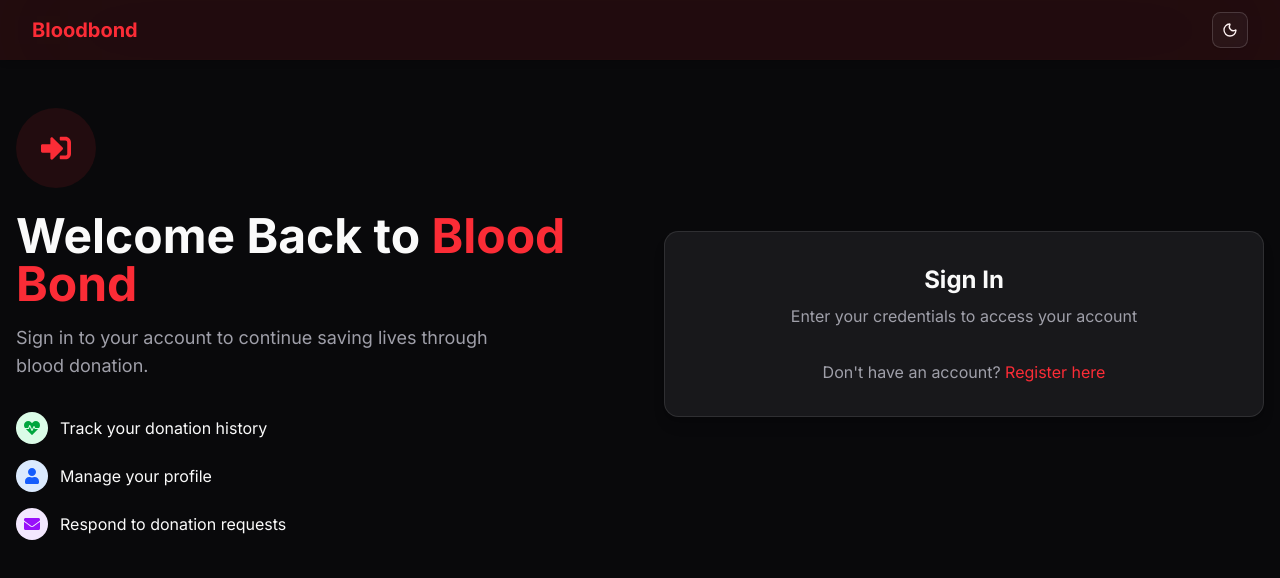
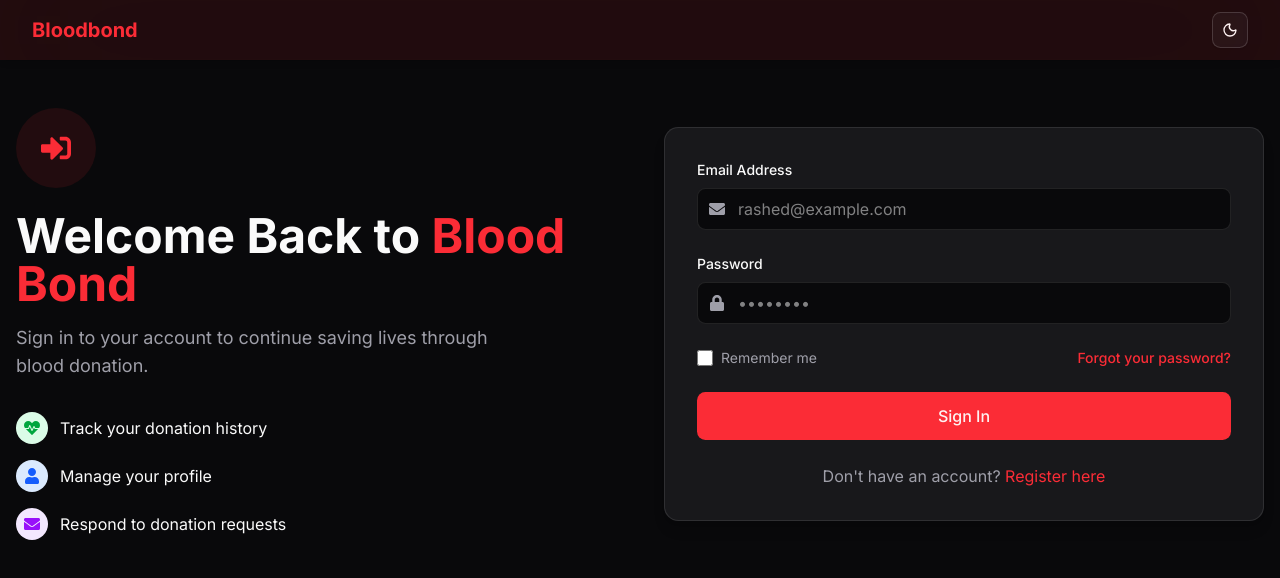
Before and after one commit to rashedulraha/BloodBond-Client, a React (Vite) app: page /login in a window 1280 px wide. Shown: the top 578 px of the page. Built offline with nearby package versions, Linux system fonts and the light colour scheme; no server answers.

Commit message:
login form

```diff
--- a/src/Page/Auth/Login/Login.tsx
+++ b/src/Page/Auth/Login/Login.tsx
@@ -88,15 +88,124 @@ const LoginPage = () => {
 
           {/* Right Column - Login Form */}
           <div className="bg-card rounded-xl shadow-lg p-8 border border-border">
-            <div className="text-center mb-8">
-              <h2 className="text-2xl font-bold text-foreground mb-2">
-                Sign In
-              </h2>
-              <p className="text-muted-foreground">
-                Enter your credentials to access your account
-              </p>
-            </div>
+            <form onSubmit={handleSubmit(onInputSubmit)} className="space-y-6">
+              {/* Email Field */}
+              <div>
+                <label className="block text-sm font-medium text-foreground mb-2">
+                  Email Address
+                </label>
+                <div className="relative">
+                  <div className="absolute inset-y-0 left-0 pl-3 flex items-center pointer-events-none">
+                    <FaEnvelope className="text-muted-foreground" />
+                  </div>
+                  <input
+                    type="email"
+                    className={`w-full pl-10 pr-3 py-2 border ${
+                      errors.email ? "border-destructive" : "border-border"
+                    } rounded-md bg-background text-foreground focus:ring-2 focus:ring-primary focus:border-transparent`}
+                    placeholder="rashed@example.com"
+                    {...register("email", {
+                      required: "Email is required",
+                      pattern: {
+                        value: /^[A-Z0-9._%+-]+@[A-Z0-9.-]+\.[A-Z]{2,}$/i,
+                        message: "Invalid email address",
+                      },
+                    })}
+                  />
+                </div>
+                {errors.email && (
+                  <p className="mt-1 text-sm text-destructive">
+                    {errors.email.message}
+                  </p>
+                )}
+              </div>
 
+              {/* Password Field */}
+              <div>
+                <label className="block text-sm font-medium text-foreground mb-2">
+                  Password
+                </label>
+                <div className="relative">
+                  <div className="absolute inset-y-0 left-0 pl-3 flex items-center pointer-events-none">
+                    <FaLock className="text-muted-foreground" />
+                  </div>
+                  <input
+                    type="password"
+                    className={`w-full pl-10 pr-3 py-2 border ${
+                      errors.password ? "border-destructive" : "border-border"
+                    } rounded-md bg-background text-foreground focus:ring-2 focus:ring-primary focus:border-transparent`}
+                    placeholder="••••••••"
+                    {...register("password", {
+                      required: "Password is required",
+                      minLength: {
+                        value: 6,
+                        message: "Password must be at least 6 characters",
+                      },
+                    })}
+                  />
+                </div>
+                {errors.password && (
+                  <p className="mt-1 text-sm text-destructive">
+                    {errors.password.message}
+                  </p>
+                )}
+              </div>
+
+              {/* Remember Me & Forgot Password */}
+              <div className="flex items-center justify-between">
+                <div className="flex items-center">
+                  <input
+                    id="remember-me"
+                    name="remember-me"
+                    type="checkbox"
+                    className="h-4 w-4 text-primary focus:ring-primary border-border rounded"
+                  />
+                  <label
+                    htmlFor="remember-me"
+                    className="ml-2 block text-sm text-muted-foreground">
+                    Remember me
+                  </label>
+                </div>
+                <div className="text-sm">
+                  <a
+                    href="#"
+                    className="font-medium text-primary hover:text-primary/80">
+                    Forgot your password?
+                  </a>
+                </div>
+              </div>
+
+              {/* Submit Button */}
+              <button
+                type="submit"
+                disabled={isLoading}
+                className="w-full bg-primary text-primary-foreground font-medium py-3 px-4 rounded-md hover:bg-primary/90 transition-colors disabled:opacity-50 disabled:cursor-not-allowed flex items-center justify-center">
+                {isLoading ? (
+                  <>
+                    <svg
+                      className="animate-spin -ml-1 mr-3 h-5 w-5 text-white"
+                      xmlns="http://www.w3.org/2000/svg"
+                      fill="none"
+                      viewBox="0 0 24 24">
+                      <circle
+                        className="opacity-25"
+                        cx="12"
+                        cy="12"
+                        r="10"
+                        stroke="currentColor"
+                        strokeWidth="4"></circle>
+                      <path
+                        className="opacity-75"
+                        fill="currentColor"
+                        d="M4 12a8 8 0 018-8V0C5.373 0 0 5.373 0 12h4zm2 5.291A7.962 7.962 0 014 12H0c0 3.042 1.135 5.824 3 7.938l3-2.647z"></path>
+                    </svg>
+                    Signing In...
+                  </>
+                ) : (
+                  "Sign In"
+                )}
+              </button>
+            </form>
             <div className="mt-6 text-center">
               <p className="text-muted-foreground">
                 Don't have an account?{" "}
```
